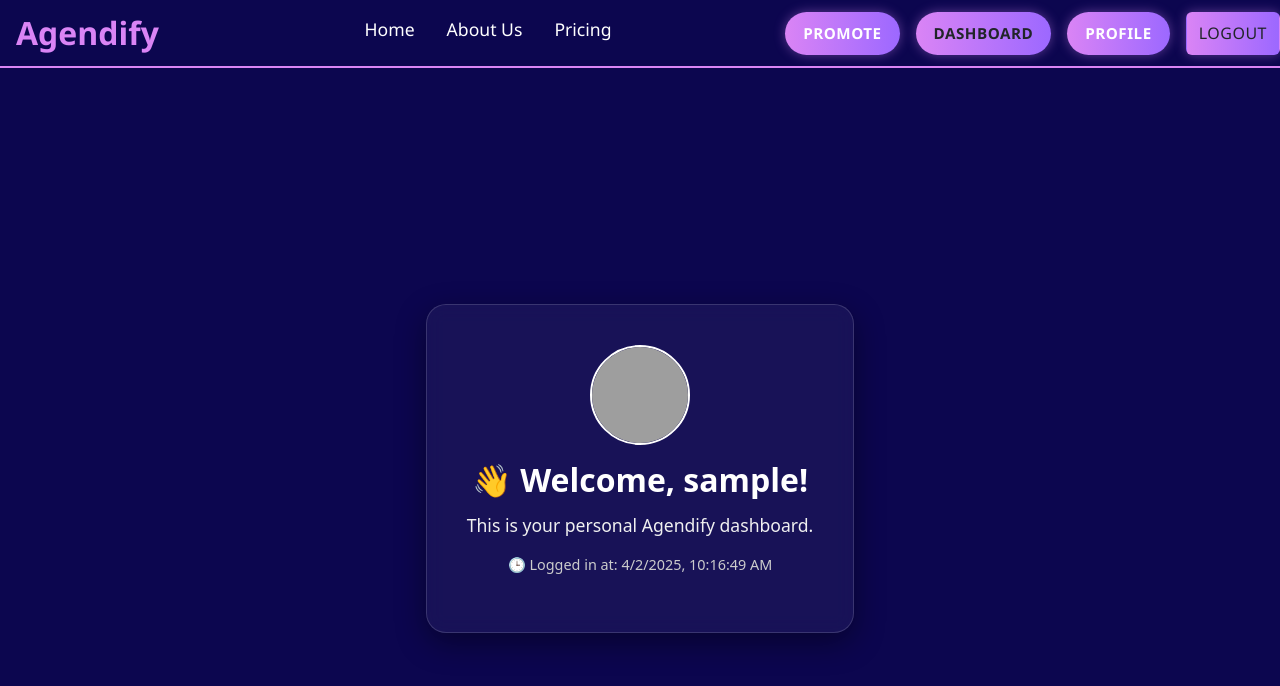
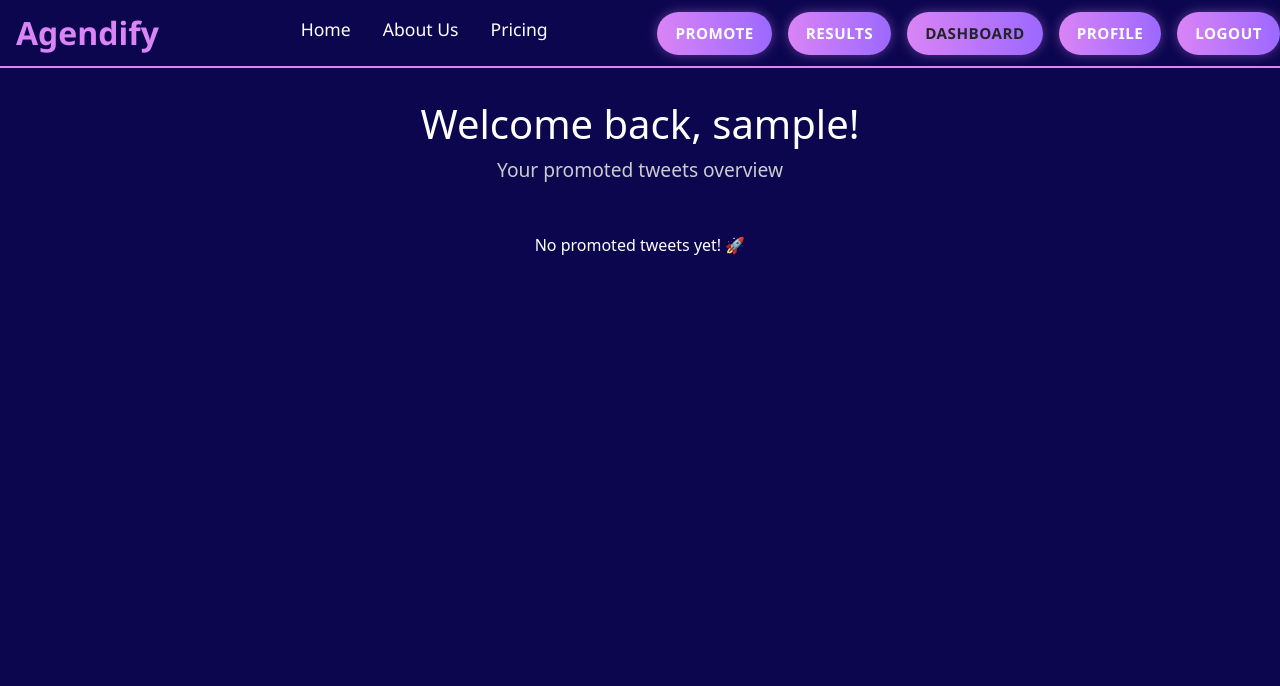
Before and after one commit to Eilonasraf/Agendify-Frontend, a React (Vite) app: page /dashboard in a window 1280 px wide. Shown: the top 686 px of the page. Built offline with nearby package versions, Linux system fonts and the light colour scheme; sample sign-in values are in the browser's storage.

Commit message:
Adding a Results Page and Organizing a Dashboard Page

```diff
--- a/src/components/Navbar.tsx
+++ b/src/components/Navbar.tsx
@@ -36,15 +36,18 @@
               <Link to="/promote" className={`btn ${isActive("/promote") ? "active" : ""}`}>
                 Promote
               </Link>
+              <Link to="/promote/results" className={`btn ${isActive("/promote/results") ? "active" : ""}`}>
+                Results
+              </Link>
               <Link to="/dashboard" className={`btn ${isActive("/dashboard") ? "active" : ""}`}>
                 Dashboard
               </Link>
               <Link to="/profile" className={`btn ${isActive("/profile") ? "active" : ""}`}>
                 Profile
               </Link>
-              <button onClick={handleLogout} className="btn">
+              <Link to="/home" onClick={handleLogout} className={`btn ${isActive("/profile") ? "active" : ""}`}>
                 Logout
-              </button>
+              </Link>
             </>
           ) : (
             <>
--- a/src/context/AuthContext.tsx
+++ b/src/context/AuthContext.tsx
@@ -10,17 +10,10 @@
 
 // Utility function to safely format profile picture URLs
 const formatProfilePictureUrl = (url: string | undefined): string => {
-  const backend =
-    import.meta.env.VITE_API_BASE_URL?.replace(/\/+$/, "") ||
-    "http://localhost:3000";
-
   if (!url) return "/default-avatar.png";
   if (url.startsWith("http")) return url;
-
-  // Fix malformed 'undefined/uploads/...'
-  const cleanUrl = url.replace(/^undefined/, "");
-  const normalized = cleanUrl.startsWith("/") ? cleanUrl : `/${cleanUrl}`;
-  return `${backend}${normalized}`;
+  if (url.startsWith("/uploads")) return `${window.location.origin}${url}`;
+  return url;
 };
 
 // Types
--- a/src/pages/DashboardPage.tsx
+++ b/src/pages/DashboardPage.tsx
@@ -1,46 +1,56 @@
-import { useEffect } from "react";
 import { useAuth } from "../context/AuthContext";
+import { useEffect, useState } from "react";
+import TweetEmbed from "../components/TweetEmbed";
 import "../styles/dashboard.css";
+
+interface PromotedReply {
+  tweetId: string;
+  topic: string;
+}
 
 const DashboardPage = () => {
   const { user } = useAuth();
-  const currentTime = new Date().toLocaleString();
-
-  const backend_url =
-    import.meta.env.VITE_API_BASE_URL?.replace(/\/+$/, "") ||
-    "http://localhost:3000";
-
-  const getImageUrl = (url: string | undefined) => {
-    if (!url) return "/default-avatar.png";
-    if (url.startsWith("http")) return url;
-
-    const cleanPath = url.startsWith("/") ? url : `/${url}`;
-    return `${backend_url}${cleanPath}`;
-  };
+  const [promotedReplies, setPromotedReplies] = useState<PromotedReply[]>([]);
 
   useEffect(() => {
-    // Optional side effect here for usage in the future
-  }, [user]);
+    const stored = localStorage.getItem("promotedReplies");
+    if (stored) {
+      setPromotedReplies(JSON.parse(stored));
+    }
+  }, []);
+
+  // Group replies by topic
+  const groupedReplies: Record<string, PromotedReply[]> = {};
+  promotedReplies.forEach((reply) => {
+    if (!groupedReplies[reply.topic]) {
+      groupedReplies[reply.topic] = [];
+    }
+    groupedReplies[reply.topic].push(reply);
+  });
 
   return (
     <div className="dashboard-container">
-      <div className="dashboard-card">
-        {user?.profilePicture && (
-          <img
-            src={getImageUrl(user.profilePicture)}
-            alt="Profile"
-            className="dashboard-profile-picture"
-          />
-        )}
+      <div className="dashboard-header">
+        <h1>Welcome back{user ? `, ${user.username}` : ""}!</h1>
+        <p className="dashboard-subtitle">Your promoted tweets overview</p>
+      </div>
 
-        <h2 className="dashboard-title">
-          👋 Welcome{user ? `, ${user.username}` : ""}!
-        </h2>
-        <p className="dashboard-text">
-          This is your personal Agendify dashboard.
-        </p>
-        <p className="dashboard-timestamp">🕒 Logged in at: {currentTime}</p>
-      </div>
+      {Object.keys(groupedReplies).length === 0 ? (
+        <p>No promoted tweets yet! 🚀</p>
+      ) : (
+        Object.entries(groupedReplies).map(([topic, replies]) => (
+          <div key={topic} className="topic-section">
+            <h2 className="topic-title">📚 {topic}</h2>
+            <div className="tweet-grid">
+              {replies.map((reply) => (
+                <div key={reply.tweetId} className="tweet-card">
+                  <TweetEmbed tweetId={reply.tweetId} />
+                </div>
+              ))}
+            </div>
+          </div>
+        ))
+      )}
     </div>
   );
 };
--- /dev/null
+++ b/src/pages/ProfilePage.tsx
@@ -0,0 +1,28 @@
+import { useAuth } from "../context/AuthContext";
+import "../styles/profile.css";
+
+const ProfilePage = () => {
+  const { user } = useAuth();
+  const currentTime = new Date().toLocaleString();
+
+  return (
+    <div className="profile-container">
+      <div className="profile-card">
+        <img
+          src={user?.profilePicture || "/default-avatar.png"}
+          alt="Profile"
+          className="profile-picture"
+        />
+        <h2 className="profile-title">
+          👋 Welcome{user ? `, ${user.username}` : ""}!
+        </h2>
+        <p className="profile-text">
+          This is your personal Agendify Profile.
+        </p>
+        <p className="profile-timestamp">🕒 Logged in at: {currentTime}</p>
+      </div>
+    </div>
+  );
+};
+
+export default ProfilePage;
--- a/src/pages/PromoteResultsPage.tsx
+++ b/src/pages/PromoteResultsPage.tsx
@@ -1,5 +1,5 @@
-import { useLocation } from "react-router-dom";
-import { useState } from "react";
+import { useLocation, useNavigate } from "react-router-dom";
+import { useState, useEffect } from "react";
 import TweetEmbed from "../components/TweetEmbed";
 import "../styles/PromoteResults.css";
 
@@ -13,20 +13,43 @@
 
 type LocationState = {
   tweets: Tweet[];
+  topic: string; // NEW: topic info
 };
 
 const PromoteResultsPage = () => {
   const location = useLocation();
-  const state = location.state as LocationState;
-  const tweets = state?.tweets || [];
+  const locationState = location.state as LocationState | null;
 
-  const [editedTweets, setEditedTweets] = useState<Tweet[]>(
-    tweets.map((tweet) => ({
+  const [editedTweets, setEditedTweets] = useState<Tweet[]>([]);
+  const [loading, setLoading] = useState(true);
+  const navigate = useNavigate();
+
+  const topic = locationState?.topic || "Unknown Topic";
+
+  useEffect(() => {
+    let tweetsToLoad: Tweet[] = [];
+
+    if (locationState?.tweets?.length) {
+      tweetsToLoad = locationState.tweets;
+      localStorage.setItem("promoteResults", JSON.stringify(locationState.tweets));
+    } else {
+      const stored = localStorage.getItem("promoteResults");
+      if (stored) {
+        tweetsToLoad = JSON.parse(stored);
+      }
+    }
+
+    if (tweetsToLoad.length) {
+      setEditedTweets(
+        tweetsToLoad.map((tweet) => ({
           ...tweet,
           editedComment: tweet.responseComment || "",
           liked: false,
         }))
       );
+    }
+    setLoading(false);
+  }, [locationState]);
 
   const handleEditChange = (index: number, value: string) => {
     const updated = [...editedTweets];
@@ -51,6 +74,17 @@
       const result: { error?: string } = await response.json();
       if (response.ok) {
         alert("Reply posted!");
+
+        // Save promoted reply to localStorage
+        const stored = localStorage.getItem("promotedReplies");
+        const promotedReplies = stored ? JSON.parse(stored) : [];
+
+        promotedReplies.push({
+          tweetId: tweet.id,
+          topic: topic,
+        });
+
+        localStorage.setItem("promotedReplies", JSON.stringify(promotedReplies));
       } else {
         alert("Failed to post: " + result.error);
       }
@@ -60,7 +94,21 @@
     }
   };
 
-  if (!tweets.length) {
+  const handleClearResults = () => {
+    localStorage.removeItem("promoteResults");
+    navigate("/promote-form");
+  };
+
+  if (loading) {
+    return (
+      <div className="tweet-loader">
+        <div className="spinner"></div>
+        <p>Loading tweets...</p>
+      </div>
+    );
+  }
+
+  if (!editedTweets.length) {
     return (
       <div className="results-container text-center">
         <h2>No tweets found 😢</h2>
@@ -72,6 +120,11 @@
   return (
     <div className="results-container">
       <h1 className="results-title">🎯 Results - Based On My Selected Agenda</h1>
+      <div className="results-actions">
+        <button className="clear-button" onClick={handleClearResults}>
+          🔄 Start New Promotion
+        </button>
+      </div>
       <table className="results-table">
         <thead>
           <tr>
@@ -87,7 +140,10 @@
             <tr key={tweet.id}>
               <td>{index + 1}</td>
               <td>
+                <div className="tweet-embed-wrapper">
                   <TweetEmbed tweetId={tweet.id} />
+                  <p className="tweet-text">{tweet.text}</p>
+                </div>
               </td>
               <td>
                 <button
--- a/src/pages/RegisterPage.tsx
+++ b/src/pages/RegisterPage.tsx
@@ -167,7 +167,7 @@
       const res = await googleSignin(credentialResponse);
       localStorage.setItem("user", JSON.stringify(res));
       setUser(res);
-      setSuccessMessage("✅ Google login successful! Redirecting...");
+      setSuccessMessage("✅ Google login successful! Redirecting to your dashboard...");
       setTimeout(() => navigate("/dashboard"), 2000);
     } catch (error) {
       console.error("Google login failed", error);
--- a/src/routes.tsx
+++ b/src/routes.tsx
@@ -9,9 +9,10 @@
 import RegisterPage from "./pages/RegisterPage";
 
 // Protected Pages
-import DashboardPage from "./pages/DashboardPage";
+import ProfilePage from "./pages/ProfilePage";
 import PromotePage   from "./pages/PromotePage";
 import PromoteResultsPage from "./pages/PromoteResultsPage";
+import DashboardPage from "./pages/DashboardPage";
 
 const AppRoutes = () => {
   const { user } = useAuth();
@@ -35,12 +36,16 @@
 
       {/* Protected */}
       <Route
-        path="/dashboard"
-        element={user ? <DashboardPage /> : <Navigate to="/login" replace />}
+        path="/profile"
+        element={user ? <ProfilePage /> : <Navigate to="/login" replace />}
       />
       <Route
         path="/promote"
         element={user ? <PromotePage /> : <Navigate to="/login" replace />}
+      />
+      <Route
+        path="/dashboard"
+        element={user ? <DashboardPage /> : <Navigate to="/login" replace />}
       />
       <Route
         path="/promote/results"
--- a/src/styles/dashboard.css
+++ b/src/styles/dashboard.css
@@ -1,61 +1,49 @@
 .dashboard-container {
     display: flex;
-  justify-content: center;
+    flex-direction: column;
     align-items: center;
-  height: 100vh;
+    padding: 2rem;
     background: #0c064f;
-  padding: 1rem;
+    min-height: 100vh;
+    color: white;
   }
 
-.dashboard-card {
-  background: rgba(255, 255, 255, 0.05);
-  padding: 2.5rem;
-  border-radius: 20px;
-  box-shadow: 0px 10px 30px rgba(0, 0, 0, 0.4);
-  backdrop-filter: blur(10px);
-  min-width: 320px;
-  max-width: 90vw;
-  width: fit-content;
-  border: 1px solid rgba(255, 255, 255, 0.15);
+  .dashboard-header {
     text-align: center;
+    margin-bottom: 2rem;
   }
 
-.dashboard-profile-picture {
-  width: 100px;
-  height: 100px;
-  object-fit: cover;
-  border-radius: 50%;
-  border: 2px solid white;
-  margin-bottom: 1rem;
+  .dashboard-header h1 {
+    font-size: 2.5rem;
+    margin-bottom: 0.5rem;
   }
 
-.dashboard-title {
-  font-size: 2rem;
-  font-weight: bold;
-  color: white;
-  margin-bottom: 0.8rem;
-  white-space: nowrap;
-  overflow: hidden;
-  text-overflow: ellipsis;
+  .dashboard-subtitle {
+    font-size: 1.2rem;
+    color: #cccccc;
   }
 
-.dashboard-text {
-  font-size: 1.1rem;
+  .topic-section {
+    margin-bottom: 2rem;
+    width: 100%;
+  }
+
+  .topic-title {
+    font-size: 1.5rem;
     color: #f0f0f0;
     margin-bottom: 1rem;
   }
 
-.dashboard-timestamp {
-  font-size: 0.9rem;
-  color: #cccccc;
+  .tweet-grid {
+    display: grid;
+    grid-template-columns: repeat(auto-fit, minmax(280px, 1fr));
+    gap: 1rem;
   }
 
-@media (max-width: 768px) {
-  .dashboard-card {
-    padding: 1.8rem;
+  .tweet-card {
+    background: rgba(255, 255, 255, 0.05);
+    padding: 1rem;
+    border-radius: 12px;
+    backdrop-filter: blur(8px);
+    box-shadow: 0 4px 12px rgba(0, 0, 0, 0.4);
   }
-
-  .dashboard-title {
-    font-size: 1.6rem;
-  }
-}
```
Also changed, not shown: src/styles/PromoteResults.css (+41 -5 lines), src/styles/profile.css (added, +73 -0 lines). Lines whose indentation alone changed are shown as unchanged.
